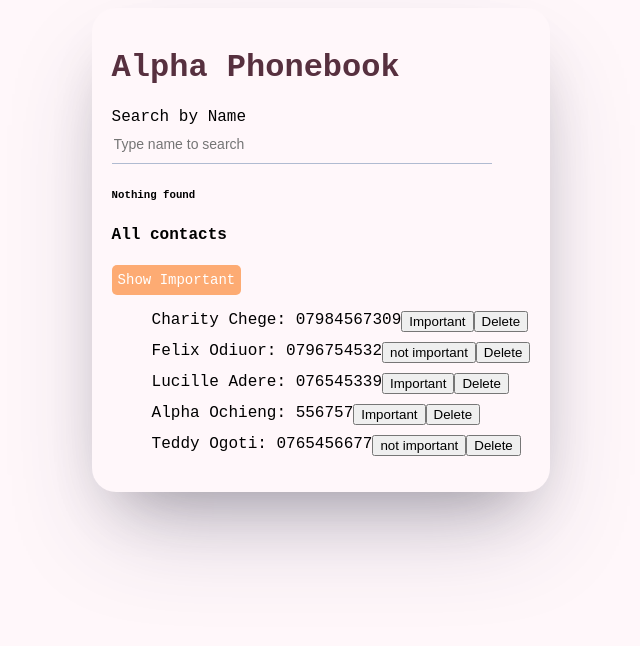
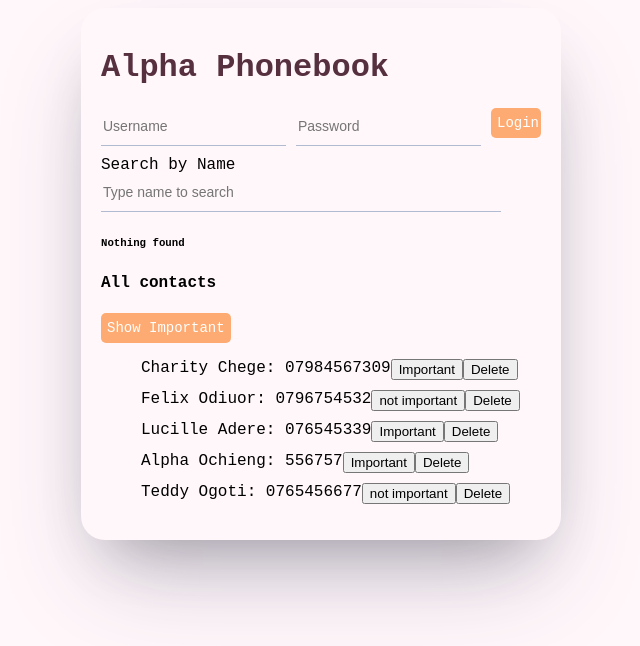
Before and after one commit to ealpha072/react_phonebook, a React (Vite) app in the folder frontend/: page / in a window 1280 px wide. Shown: the top 646 px of the page, without its empty margins (319-959 px from the left). Built offline with nearby package versions, Linux system fonts and the light colour scheme; data requests are answered from the project's data file.

Commit message:
Creating new ne with authentication

```diff
--- a/frontend/src/App.jsx
+++ b/frontend/src/App.jsx
@@ -2,7 +2,6 @@ import { useState, useEffect} from 'react'
 import Contact from './Components/Contact'
 import contactServices from './services/contact'
 import loginServices from './services/login'
-import Loginform from './Components/Loginform'
 
 const App = () => {
 
@@ -41,7 +40,6 @@ const App = () => {
         console.log(values)
         const nameCheck = contacts.find(contact => contact.name === values.name)
 
-        console.log(nameCheck)
         if (nameCheck){
             if(confirm(`${values.name} already exists in phonebook, update phone number ?`)){
                 const changedContact = {...nameCheck, number:values.number}
@@ -58,16 +56,18 @@ const App = () => {
             }
         }else{
             const contactObject = {
-                id:Math.floor(Math.random()*100),
+                id:Math.floor(Math.random()) * 1000000000,
                 name: values.name,
                 number:values.number,
                 date:new Date().toISOString(),
-                important:Math.random() < 0.5
+                important:Math.random() < 0.5,
+                userId:user.id
             }
 
             contactServices
                 .create(contactObject)
                 .then(response => {
+                    console.log(response)
                     setContacts(contacts.concat(response))
                     setValues(initialFormValues)
                 })
@@ -126,15 +126,17 @@ const App = () => {
     const handleLoginForm = async (e) => {
         e.preventDefault()
         console.log(loginDetails)
+
         try {
             const username = loginDetails.username
-            const pass = loginDetails.password
+            const password = loginDetails.password
 
             const user = await loginServices.login({
-                username, pass
+                username, password
             })
+            contactServices.setToken(user.token)
             setUser(user)
-            setLoginDetails(initialLoginValues)
+            //setLoginDetails(initialLoginValues)
         } catch (error) {
             setErrorMsg('Invalid username or password')
             setTimeout(()=> {
@@ -144,7 +146,7 @@ const App = () => {
 
     }
 
-    const loginForm = () => {
+    const loginForm = () => (
         <div>
             <form action="" onSubmit={handleLoginForm}>
             <div className="input-fields">
@@ -168,10 +170,10 @@ const App = () => {
                 </button>
             </div>
             </form>
-        </div>;
-    }
+        </div>
+    )
 
-    const contactForm  = () => {
+    const contactForm  = () => (
         <div className="input-contacts">
           <form action="" onSubmit={addContact}>
             <div className="input-fields">
@@ -181,7 +183,7 @@ const App = () => {
                 value={values.name}
                 name="name"
                 onChange={handleInputChange}
-              />{" "}
+              />
               <br />
               <input
                 type="number"
@@ -195,15 +197,15 @@ const App = () => {
               </button>
             </div>
           </form>
-        </div>;
-    }
+        </div>
+    )
 
     return (
         <div className='container'>
 			<div className="inner-container">
 				<h1>Alpha Phonebook</h1>
-
-                {user == null ? loginForm() : contactForm()}
+                {errorMsg !== '' ? <h5>{errorMsg}</h5> : ''}
+                {user === null ? loginForm() : contactForm()}
 
 				<div className="search">
 					Search by Name <br></br>
@@ -227,10 +229,10 @@ const App = () => {
 					<ul>
 					{contactsToShow.map(contact =>
 						<Contact
-						key={contact.id}
-						contact = {contact}
-						toggleImportance = {()=>toggleImportant(contact.id)}
-						removeContact = {()=>removeContact(contact.id, contact.name)}
+                            key={contact.id}
+                            contact = {contact}
+                            toggleImportance = {()=>toggleImportant(contact.id)}
+                            removeContact = {()=>removeContact(contact.id, contact.name)}
 						/>
 						)
 					}
--- a/frontend/src/services/contact.js
+++ b/frontend/src/services/contact.js
@@ -1,14 +1,23 @@
 import axios from 'axios'
 const baseUrl = "http://localhost:5000/contacts"
+
+let token = null
+
+const setToken = newToken => {
+    token = `bearer ${newToken}`
+}
 
 const getALl = () => {
     const request = axios.get(baseUrl)
     return request.then(response => response.data)
 }
 
-const create = newContact => {
-    const request = axios.post(baseUrl, newContact)
-    return request.then(response => response.data)
+const create = async newContact => {
+    const config = {
+        headers: {Authorization: token}
+    }
+    const response = await axios.post(baseUrl, newContact, config)
+    return response.data
 }
 
 const update = (id, newObject) => {
@@ -21,4 +30,4 @@ const remove = id => {
     return request.then(response => response.data)
 }
 
-export default {getALl, create, update, remove}
+export default {getALl, create, update, remove, setToken}
--- a/frontend/src/services/login.js
+++ b/frontend/src/services/login.js
@@ -1,7 +1,7 @@
 import axios from "axios";
-const baseUrl = "http://localhost:5000/contacts"
+const baseUrl = "http://localhost:5000/login"
 
-const login = async (details) => {
+const login = async details => {
     const response = await axios.post(baseUrl, details)
     return response.data
 }
```
Also changed, not shown: 2 other files (tests, documents, lock files or other folders).
